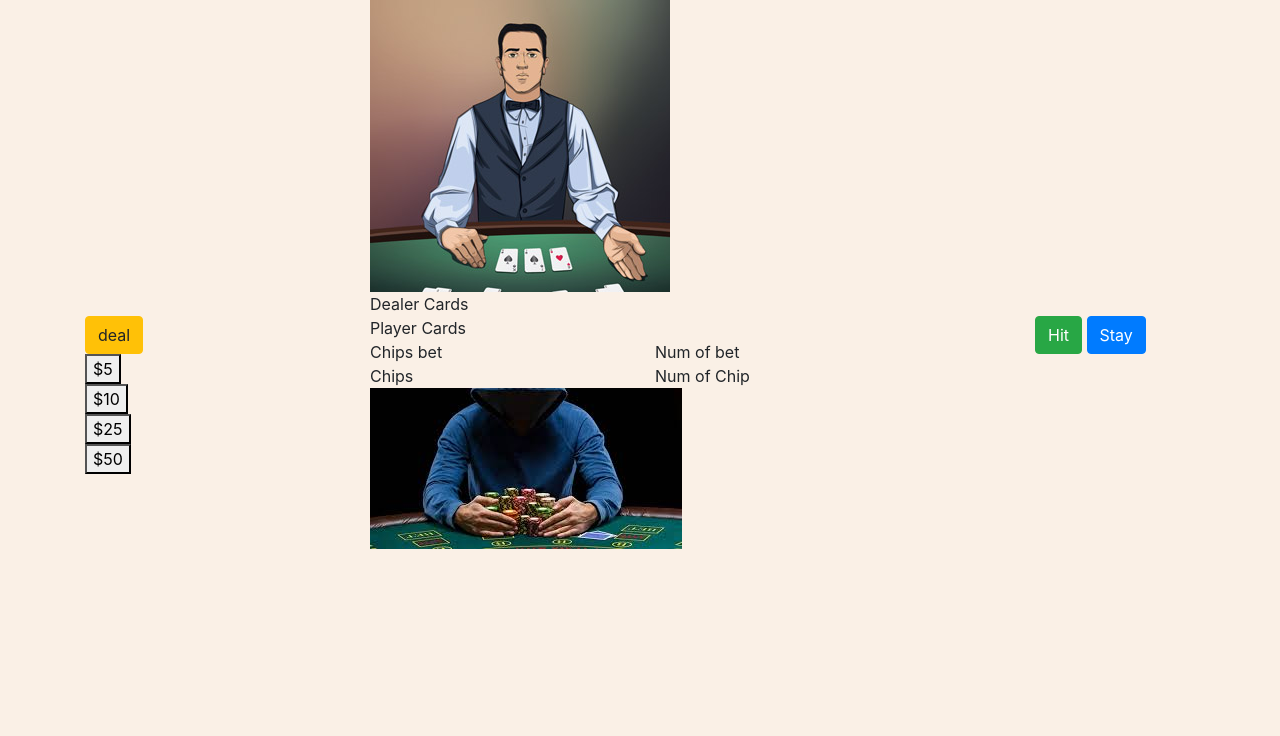
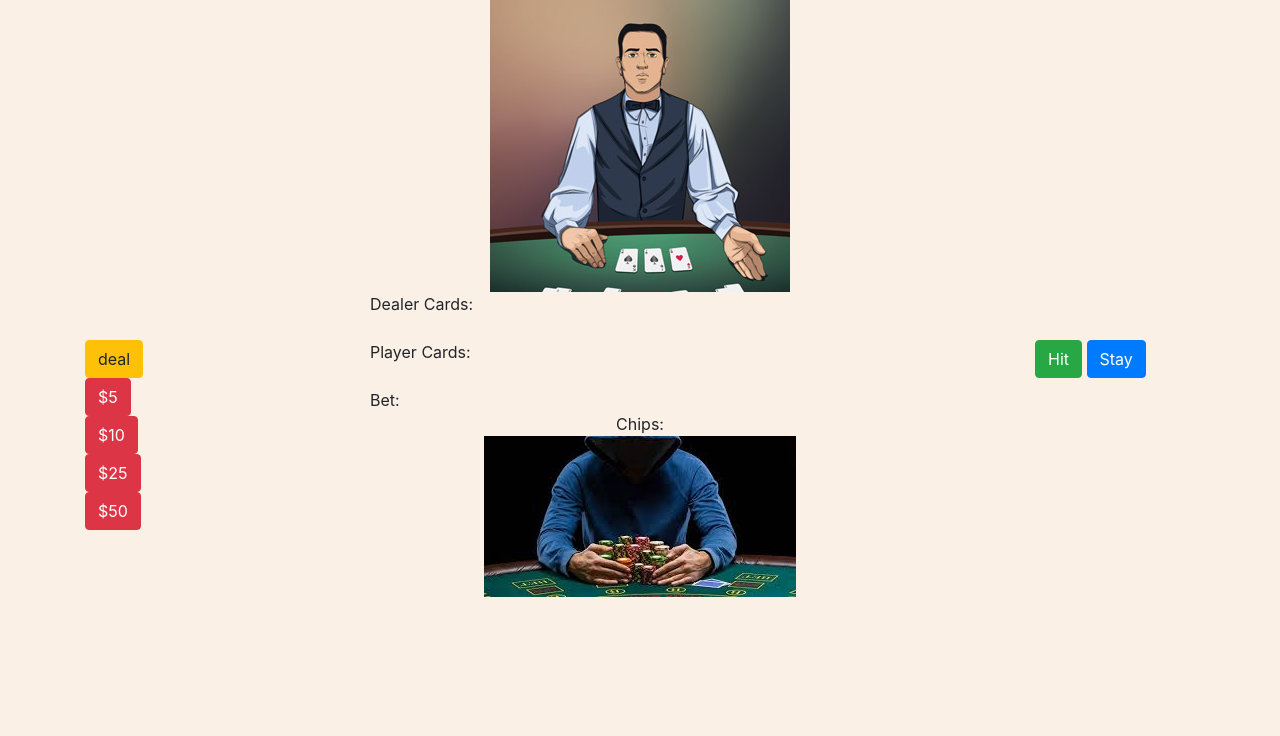
Before and after one commit to clarktyra/BlackJack-App, a plain HTML site: page index.html in a window 1280 px wide. Shown: the part 64-800 px from the top of the page. Drawn offline with nearby package versions, Linux system fonts and the light colour scheme.

Commit message:
cleaned up UI. Simplified to Bet: and Chips:, styled bet buttons

```diff
--- a/index.html
+++ b/index.html
@@ -17,6 +17,18 @@
             body {
               background-color: linen;
             }
+            h1 {
+                text-align: center;
+            }
+            img {
+                display: block;
+                margin-left: auto;
+                margin-right: auto;
+            }
+
+             #chipArea, #chipValue {
+                text-align: center
+            }
 
 
     </style>
@@ -30,33 +42,35 @@
         <div class="row">
             <div class="col-md-6 mx-auto">
                 <img src="./images/Professional-blackjack-dealer-at-a-blackjack-table.jpg">
-                <div id="dealerCards">Dealer Cards</div>
+                <div id="dealerCards">Dealer Cards:</div>
             </div>
 
         </div>
     </div>
+    <br>
     <div class="container" id="player">
         <div class="row">
             <div class="col-md-2">
                 <button type="button" class="btn btn-warning" id="dealRound">deal</button>
                 <br>
-                <button type="button" class="bet" id="5bet">$5</button>
+                <button type="button" class="bet btn btn-danger" id="5bet">$5</button>
                 <br>
-                <button type="button" class="bet" id="10bet">$10</button>
+                <button type="button" class="bet btn btn-danger" id="10bet">$10</button>
                 <br>
-                <button type="button" class="bet" id="25bet">$25</button>
+                <button type="button" class="bet btn btn-danger" id="25bet">$25</button>
                 <br>
-                <button type="button" class="bet" id="50bet">$50</button>
+                <button type="button" class="bet btn btn-danger" id="50bet">$50</button>
             </div>
             <div class="col-md-6 mx-auto">
-                <div id="playerCards">Player Cards</div>
+                <div id="playerCards">Player Cards:</div>
+                <br>
                 <div class="row">
-                        <div class="col-md-6" id="chipBetArea">Chips bet</div>
-                        <div class="col-md-6" id="chipBetValue">Num of bet</div>
+                        <div class="col-md-12" id="chipBetArea">Bet:</div>
+                        <!-- <div class="col-md-6" id="chipBetValue">Num of bet</div> -->
                 </div>
                 <div class="row">
-                    <div class="col-md-6" id="chipArea">Chips</div>
-                    <div class="col-md-6" id="chipValue">Num of Chip</div>
+                    <div class="col-md-12" id="chipArea">Chips:</div>
+                    <!-- <div class="col-md-6" id="chipValue">Num of Chip</div> -->
                 </div>
                 <img src="./images/poker-player.jpeg">
             </div>
```
